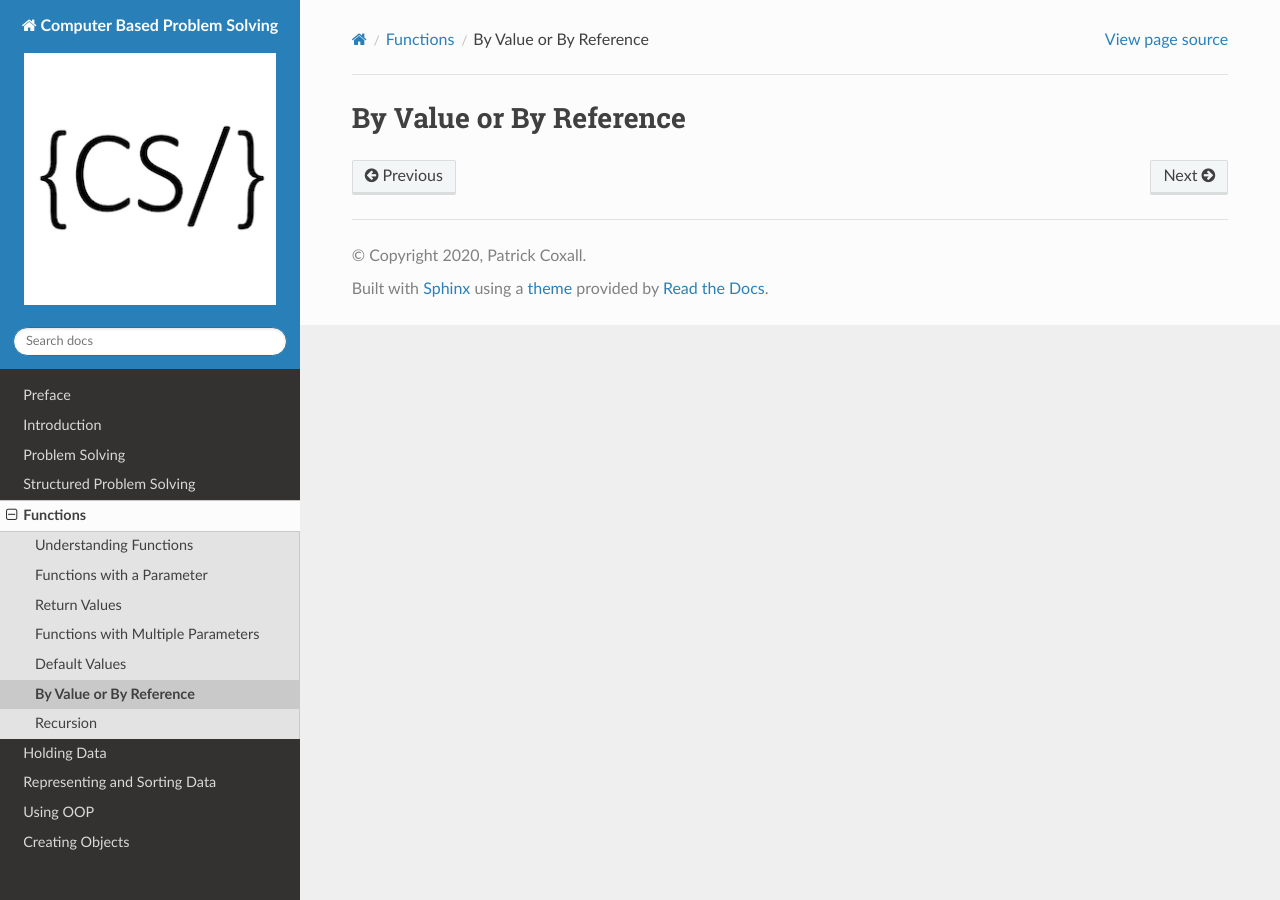
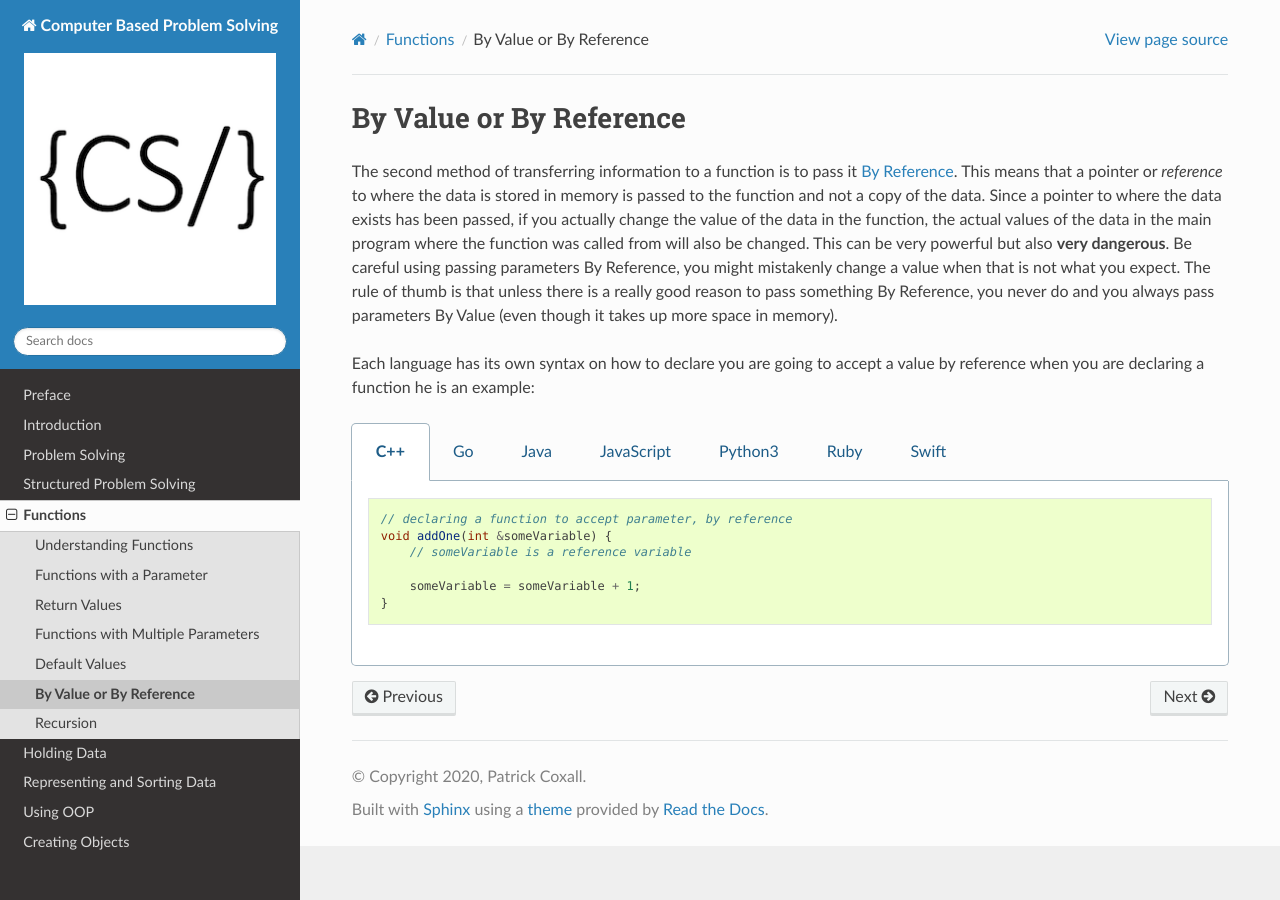
Before and after one commit to Mr-Coxall/Computer-Based-Problem-Solving, a Sphinx documentation site: the page built from docs/functions/by-value-or-by-reference.rst, in a window 1280 px wide. Built offline with Sphinx 7.4.7 and the Read the Docs theme 2.0.0, drawn with Linux system fonts in a browser that asks for light colours; pages that are not in the unit, such as notebooks, are missing from menus.

Commit message:
Update by-value-or-by-reference.rst

```diff
--- a/docs/functions/by-value-or-by-reference.rst
+++ b/docs/functions/by-value-or-by-reference.rst
@@ -2,3 +2,73 @@
 
 By Value or By Reference
 ========================
+
+The second method of transferring information to a function is to pass it `By Reference <https://en.wikipedia.org/wiki/Evaluation_strategy#Call_by_reference>`_. This means that a pointer or *reference* to where the data is stored in memory is passed to the function and not a copy of the data. Since a pointer to where the data exists has been passed, if you actually change the value of the data in the function, the actual values of the data in the main program where the function was called from will also be changed. This can be very powerful but also **very dangerous**. Be careful using passing parameters By Reference, you might mistakenly change a value when that is not what you expect. The rule of thumb is that unless there is a really good reason to pass something By Reference, you never do and you always pass parameters By Value (even though it takes up more space in memory).
+
+Each language has its own syntax on how to declare you are going to accept a value by reference when you are declaring a function he is an example:
+
+.. tabs::
+
+  .. group-tab:: C++
+
+    .. code-block:: C++
+
+		// declaring a function to accept parameter, by reference
+		void addOne(int &someVariable) {
+		    // someVariable is a reference variable
+
+		    someVariable = someVariable + 1;
+		}
+
+  .. group-tab:: Go
+
+    .. code-block:: Go
+
+      // in Go, you can not pass a variable by reference
+
+  .. group-tab:: Java
+
+    .. code-block:: Java
+
+      // in Java, you can not pass a variable by reference
+
+  .. group-tab:: JavaScript
+
+    .. code-block:: JavaScript
+
+      // in Java, you can not pass a variable by reference
+      // You can pass a reference to an object and then change the object
+
+  .. group-tab:: Python3
+
+    .. code-block:: Python
+
+		# in Python you can not pass a value by reference, unless it is mutable
+		# lists are mutable!
+		def add_one(the_list):
+		    # since lists are mutable, it can be changed
+
+		    the_list[0] = the_list[0] + 1
+
+
+  .. group-tab:: Ruby
+
+    .. code-block:: Ruby
+
+      // Ruby is pass by value
+
+
+  .. group-tab:: Swift
+
+    .. code-block:: Swift
+
+		// declaring a function to accept parameter, by reference
+
+		func foo(inout i: Int) {
+			i++
+		}
+
+		// ...
+		var x = 1
+		foo(&x)
+		println(x)
```
